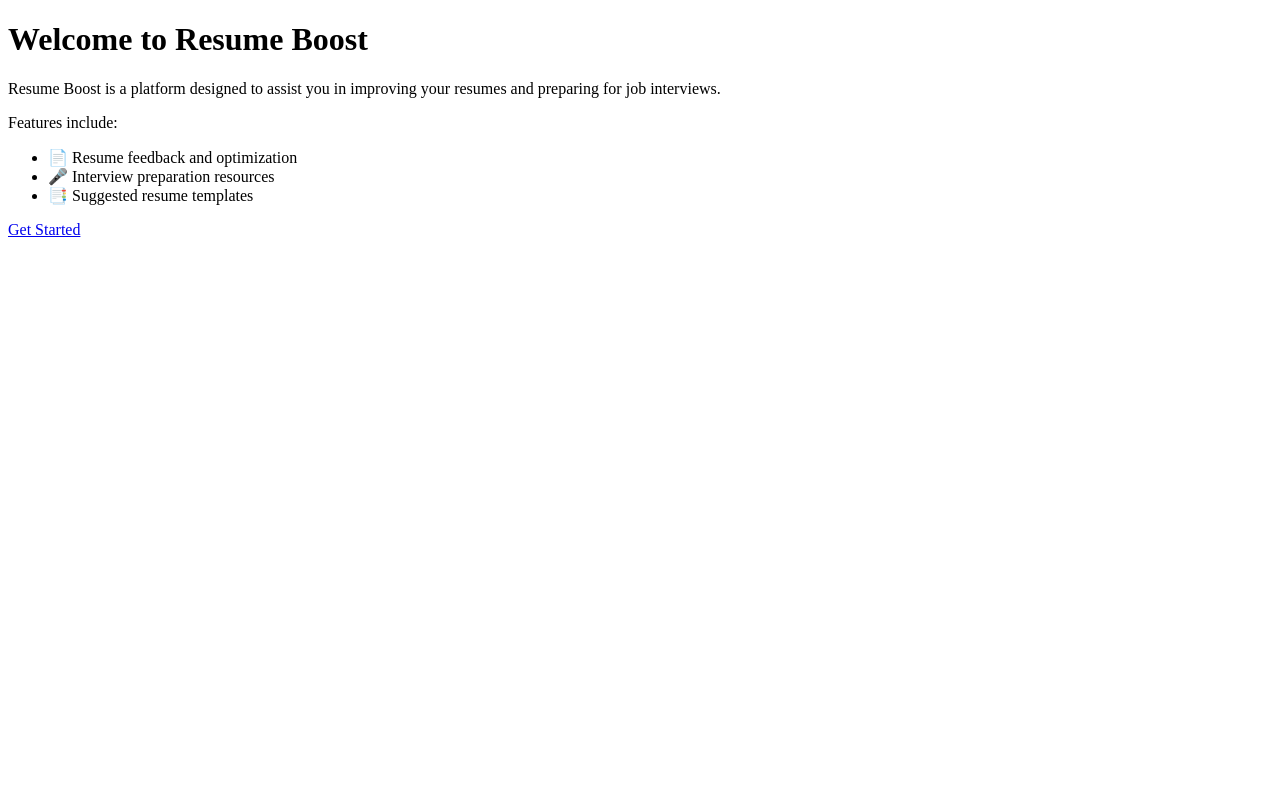
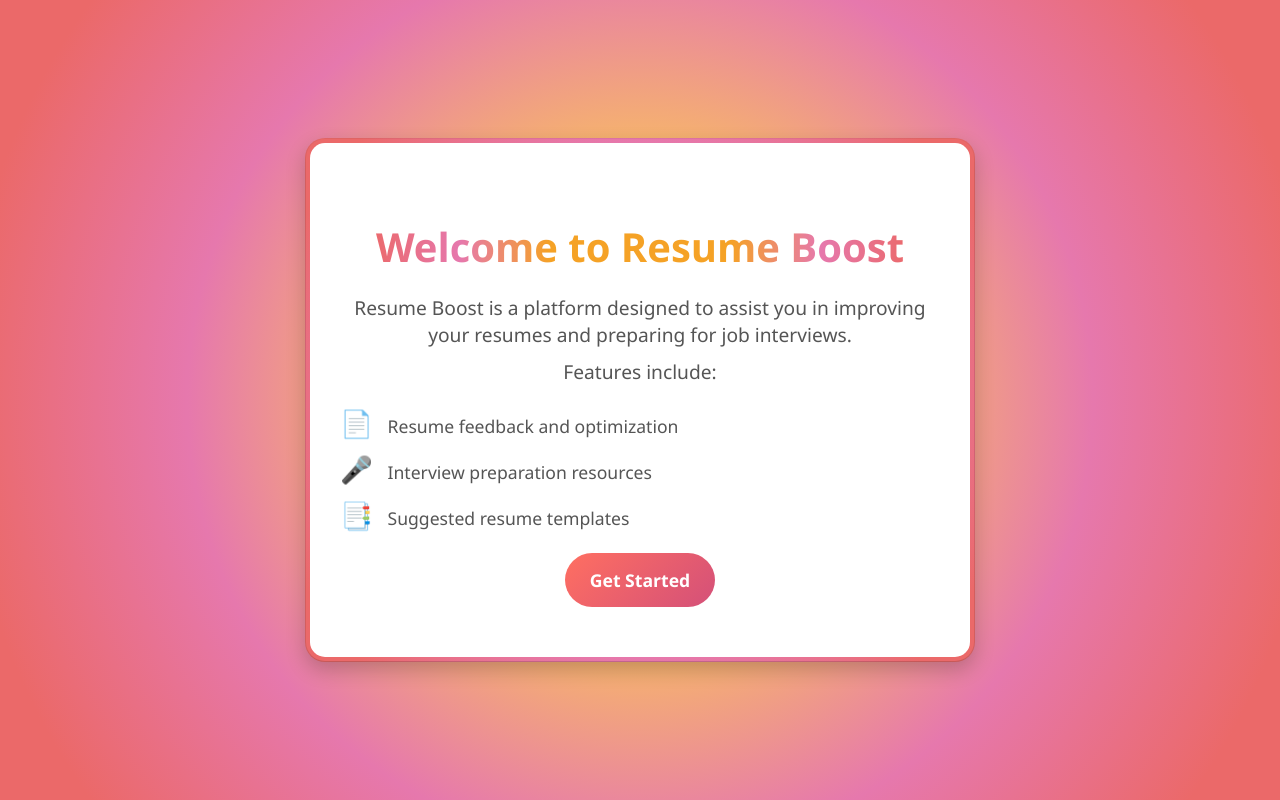
Before and after one commit to swati28723/ResumeBoost, a plain HTML site: page index.html in a window 1280 px wide. Drawn offline with Linux system fonts and the light colour scheme.

Commit message:
Update and rename resume.html to index.html

```diff
--- a/resume.html
+++ b/index.html
@@ -5,7 +5,7 @@
   <meta name="viewport" content="width=device-width, initial-scale=1.0">
   <meta name="description" content="Welcome to Resume Boost - a platform to enhance your resumes and interview skills.">
   <title>Welcome to Resume Boost</title>
-  <link rel="stylesheet" href="resume.css">
+  <link rel="stylesheet" href="styles.css">
   <!-- Consider adding a favicon -->
 </head>
 <body>
```
